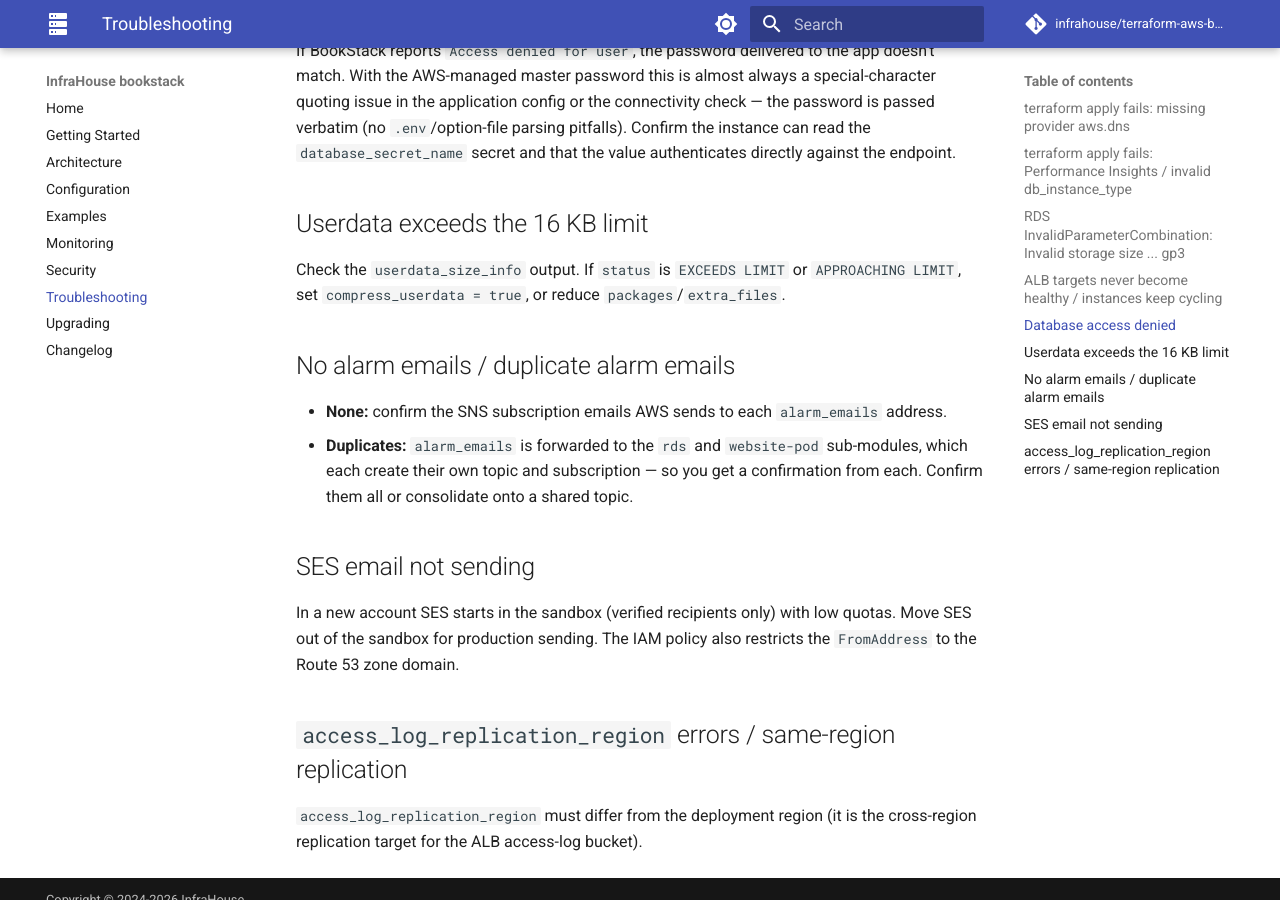
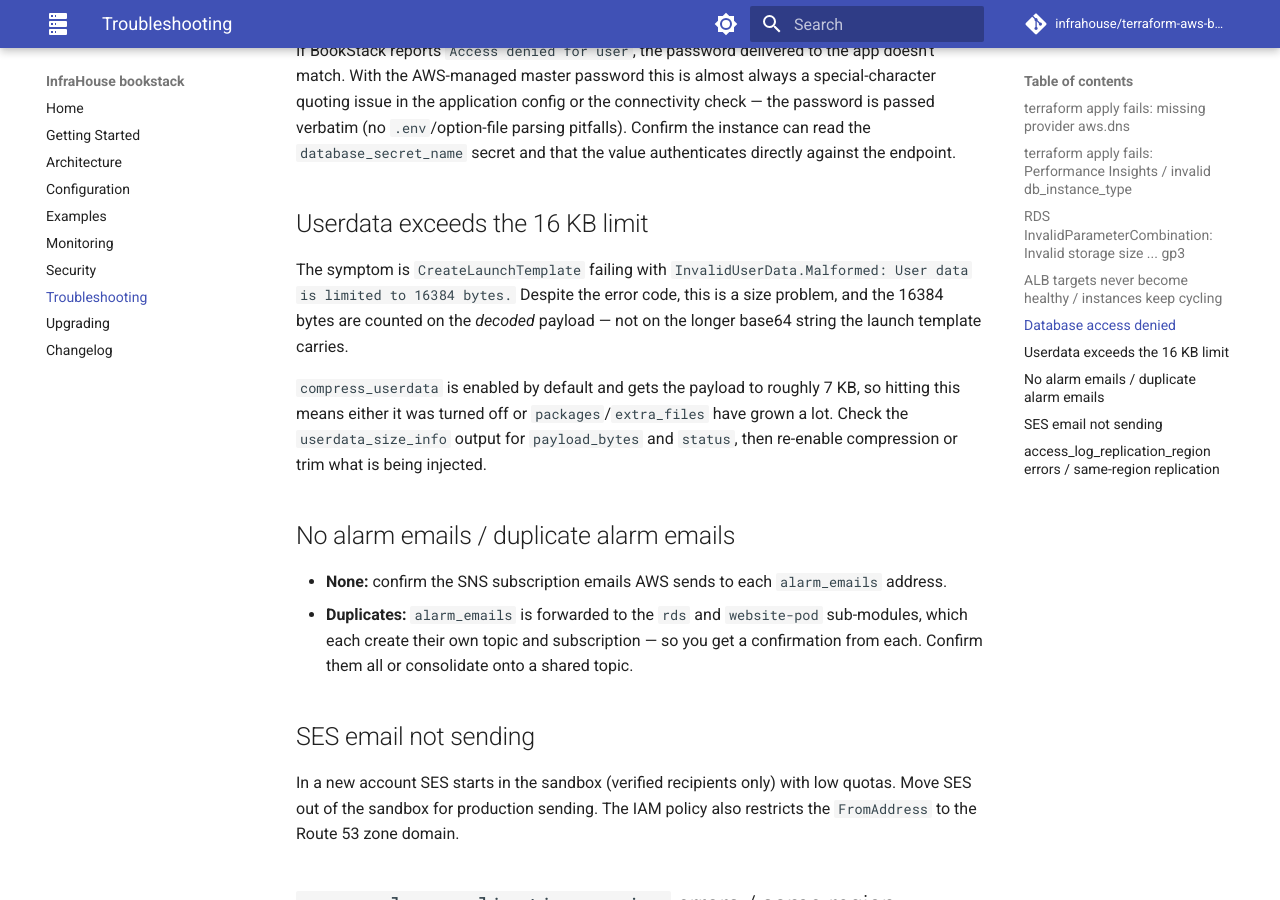
Before and after one commit to infrahouse/terraform-aws-bookstack, an MkDocs documentation site: the page built from docs/troubleshooting.md, in a window 1280 px wide and 900 px high, scrolled down 1079 px. Built offline with MkDocs 1.6.1 and Material for MkDocs 9.7.7, drawn with Linux system fonts in a browser that asks for light colours; comment, search, counter and statistics services are not loaded.

Commit message:
fix: compress userdata by default and correct its size accounting
Userdata renders 17015 bytes uncompressed, over EC2's 16384-byte cap, so
CreateLaunchTemplate fails with InvalidUserData.Malformed. Despite the error
code this is a size problem. Gzip brings the payload to 7139 bytes; cloud-init
detects the magic bytes and decompresses before executing.

cloud-init 2.4.1 added 884 bytes to files/ih-bootstrap.sh.tpl, mostly a comment
explaining the json gem pin, and tipped over a payload that was already at
16075 of 16384 bytes.

The check that should have caught this never ran. test_data/bookstack did not
export userdata_size_info, so the test read an empty dict and asserted
0 <= 16384. Export it, and index the output strictly so a missing value fails
loudly instead of passing silently.

The size math was wrong in both directions too. module.bookstack-userdata
.userdata is already base64 (the cloud-init module sets base64_encode = true),
so what the output called raw_bytes was the encoded length, and base64_bytes
multiplied it by 4/3 again: 28582 against a limit that applies to the decoded
payload. On 2.4.0 that would have reported 174% for a deployment that worked
fine. Derive the byte count from the encoding instead, since every 4 base64
chars carry 3 bytes less the padding. That is exact, and unlike base64decode()
it works on gzip binary.

nonsensitive() is required, not cosmetic: the cloud-init module marks userdata
sensitive, so a root module re-exporting userdata_size_info fails to plan
without it. terraform validate does not catch that, only plan does.

This changes userdata for existing deployments, so the next apply rolls the
launch template and triggers an instance refresh.

Co-Authored-By: Claude Opus 5 (1M context) <noreply@anthropic.com>
Claude-Session: https://claude.ai/code/session_01MFbMeyUTvVAgCMs4RUgM4c

```diff
--- a/docs/troubleshooting.md
+++ b/docs/troubleshooting.md
@@ -42,8 +42,15 @@ authenticates directly against the endpoint.
 
 ## Userdata exceeds the 16 KB limit
 
-Check the `userdata_size_info` output. If `status` is `EXCEEDS LIMIT` or `APPROACHING LIMIT`, set
-`compress_userdata = true`, or reduce `packages`/`extra_files`.
+The symptom is `CreateLaunchTemplate` failing with
+`InvalidUserData.Malformed: User data is limited to 16384 bytes.` Despite the error code, this is a
+size problem, and the 16384 bytes are counted on the *decoded* payload — not on the longer base64
+string the launch template carries.
+
+`compress_userdata` is enabled by default and gets the payload to roughly 7 KB, so hitting this
+means either it was turned off or `packages`/`extra_files` have grown a lot. Check the
+`userdata_size_info` output for `payload_bytes` and `status`, then re-enable compression or trim
+what is being injected.
 
 ## No alarm emails / duplicate alarm emails
 
```
Also changed, not shown: README.md (+9 -7 lines), docs/monitoring.md (+3 -2 lines), 5 other files.
